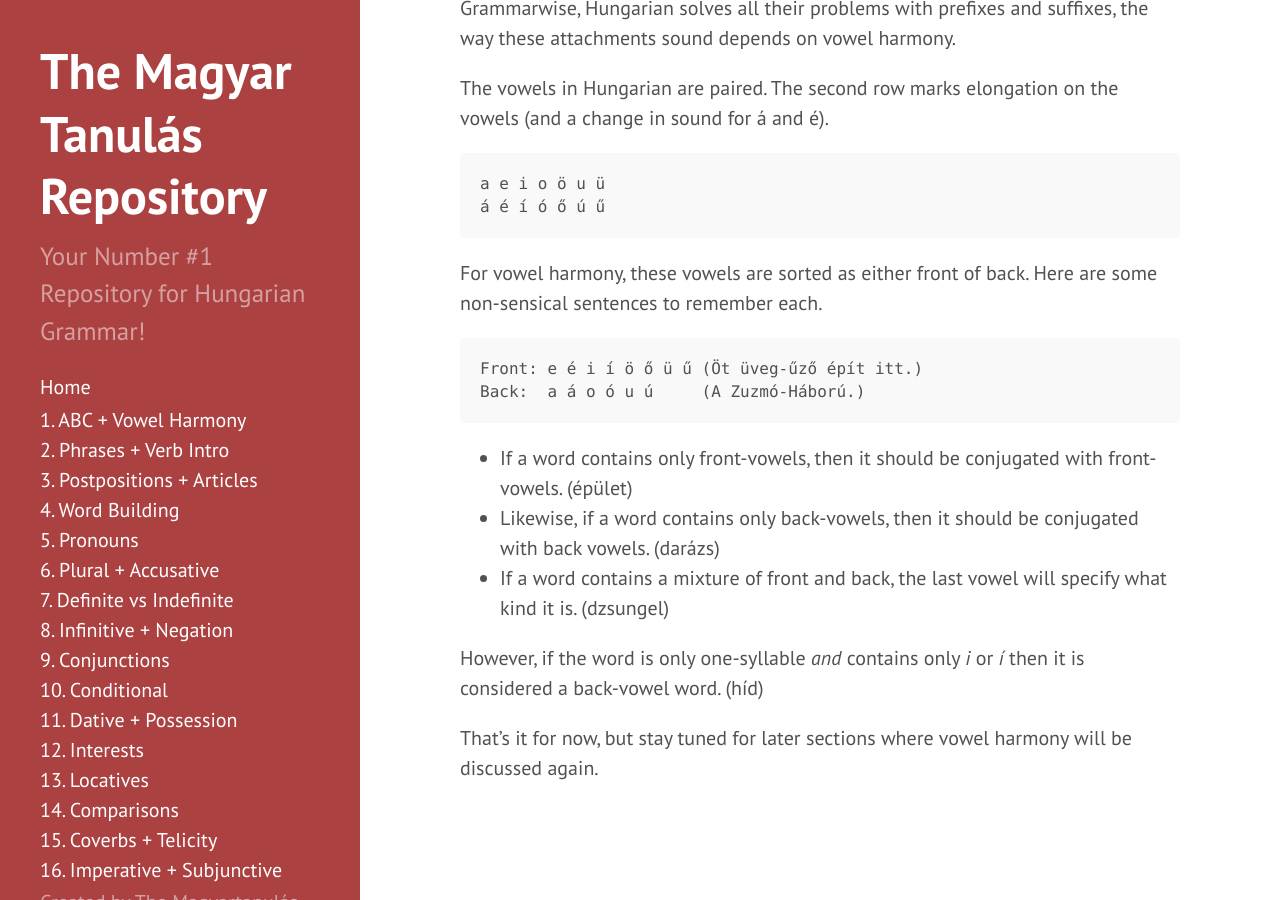
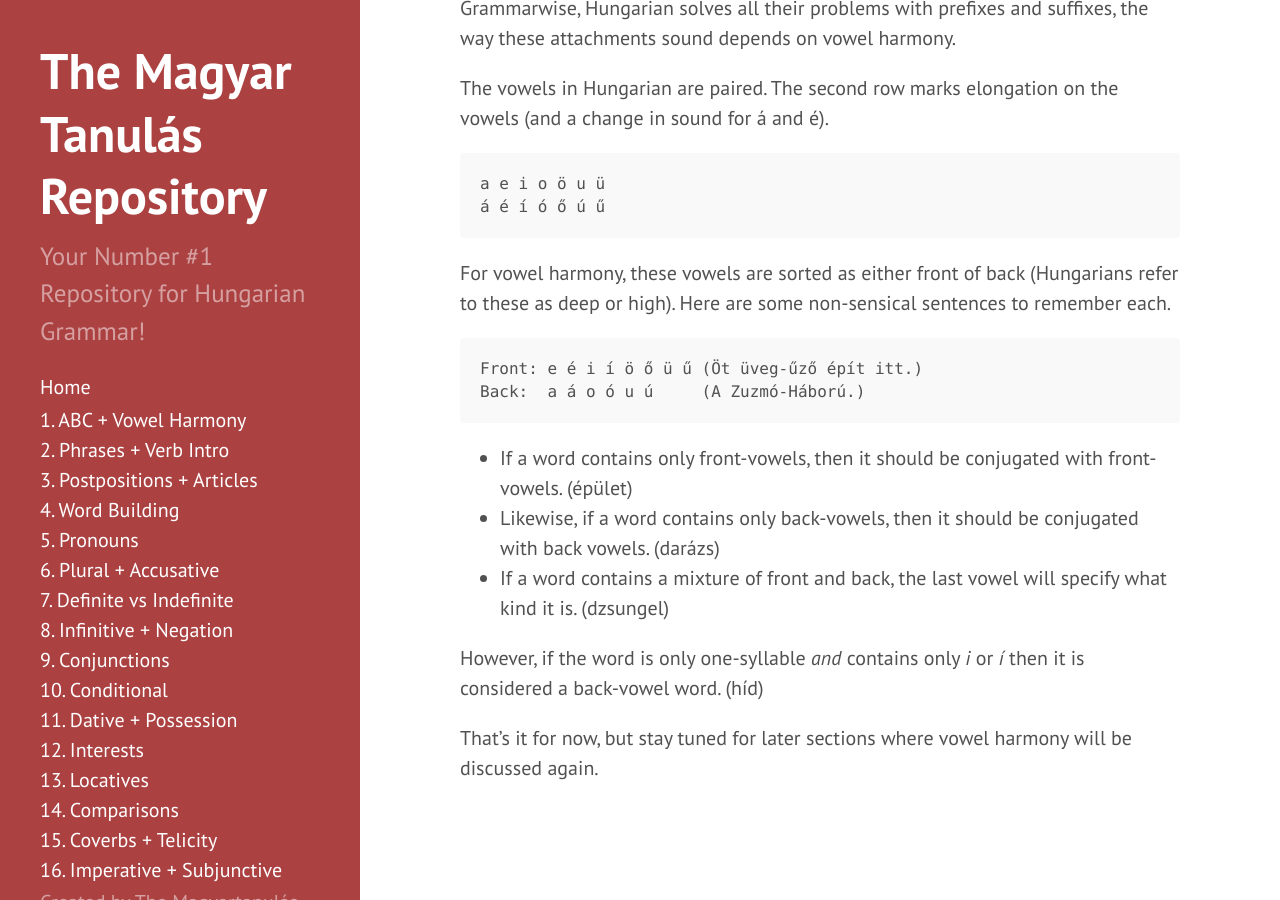
Before and after one commit to Magyartanulas/magyartanulas.github.io, a Jekyll site: the page built from alphabet_vowel-harmony.md, in a window 1280 px wide and 900 px high, scrolled down 1466 px. Built offline with Jekyll 4.4.1, drawn with Linux system fonts in a browser that asks for light colours; Markdown is read by kramdown in place of the engine named in the settings.

Commit message:
Update alphabet_vowel-harmony.md

````diff
--- a/alphabet_vowel-harmony.md
+++ b/alphabet_vowel-harmony.md
@@ -58,7 +58,7 @@ a e i o ö u ü
 á é í ó ő ú ű
 ```
 
-For vowel harmony, these vowels are sorted as either front of back. Here are some non-sensical sentences to remember each.
+For vowel harmony, these vowels are sorted as either front of back (Hungarians refer to these as deep or high). Here are some non-sensical sentences to remember each.
 
 ```
 Front: e é i í ö ő ü ű (Öt üveg-űző épít itt.)
````
